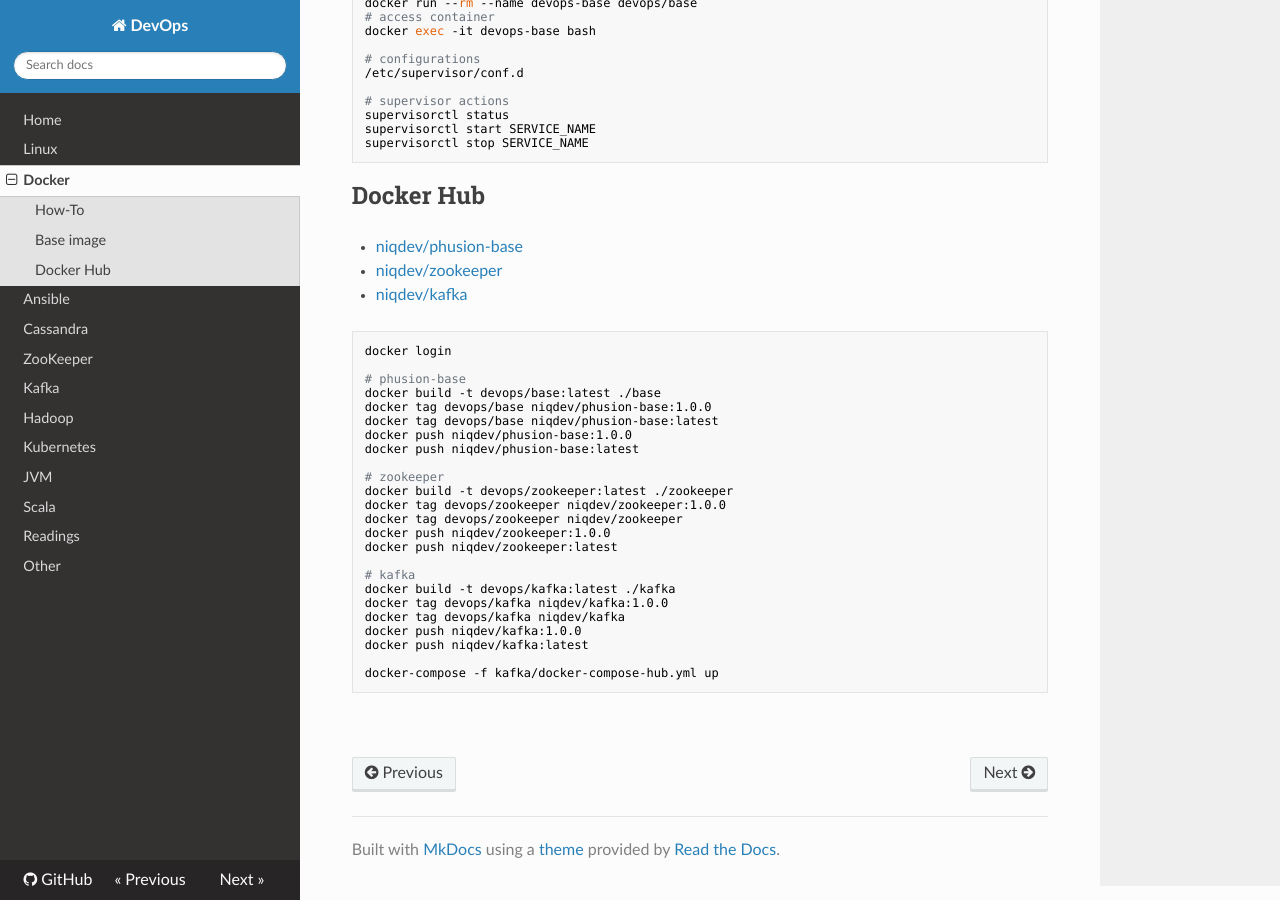
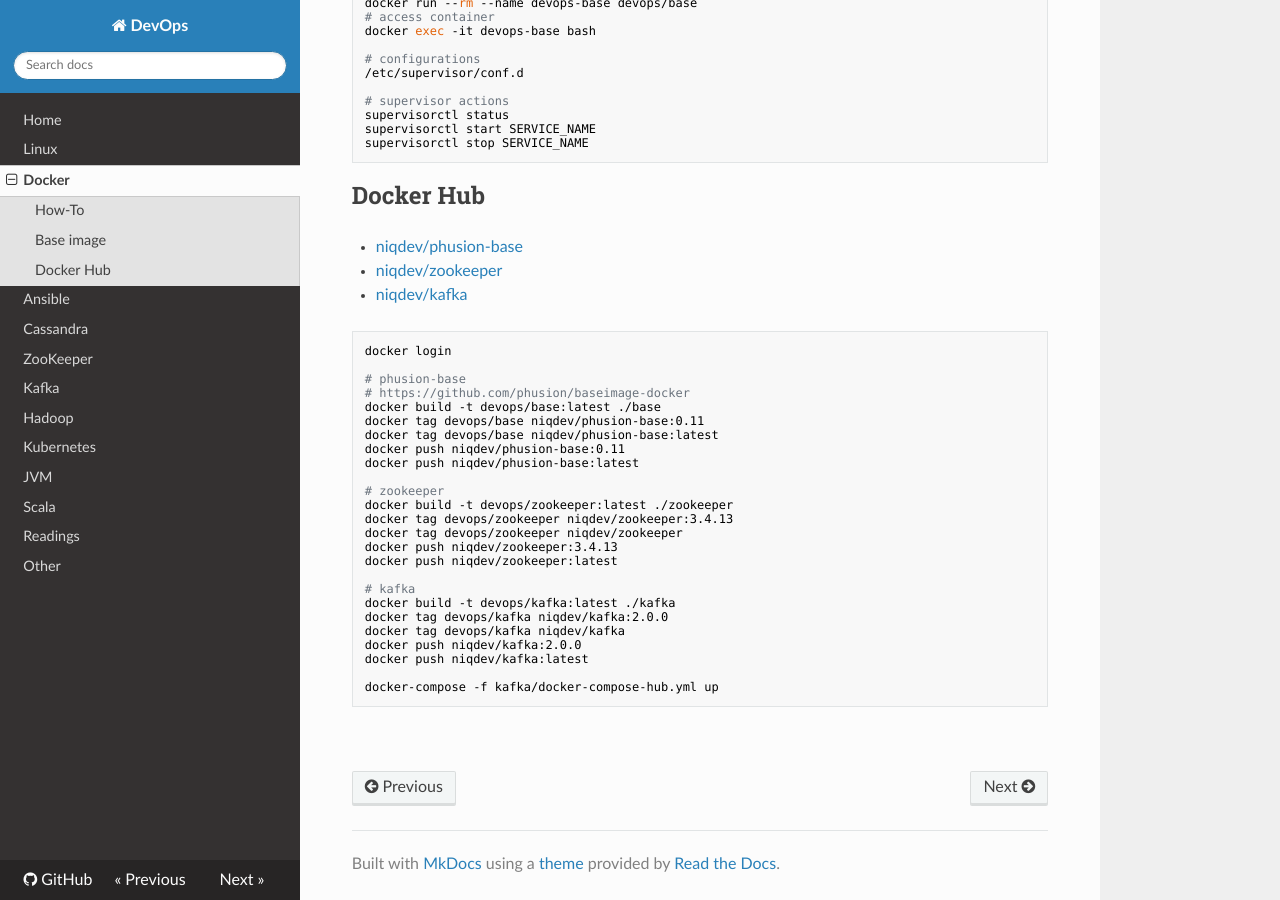
Before and after one commit to niqdev/devops, an MkDocs documentation site: the page built from docs/docker.md, in a window 1280 px wide and 900 px high, scrolled down 2262 px. Built offline with MkDocs 1.6.1, drawn with Linux system fonts in a browser that asks for light colours; nearby versions of some CDN libraries; old or Windows-style settings are respelled for this version of MkDocs.

Commit message:
update docker images

```diff
--- a/docs/docker.md
+++ b/docs/docker.md
@@ -152,24 +152,25 @@ supervisorctl stop SERVICE_NAME
 docker login
 
 # phusion-base
+# https://github.com/phusion/baseimage-docker
 docker build -t devops/base:latest ./base
-docker tag devops/base niqdev/phusion-base:1.0.0
+docker tag devops/base niqdev/phusion-base:0.11
 docker tag devops/base niqdev/phusion-base:latest
-docker push niqdev/phusion-base:1.0.0
+docker push niqdev/phusion-base:0.11
 docker push niqdev/phusion-base:latest
 
 # zookeeper
 docker build -t devops/zookeeper:latest ./zookeeper
-docker tag devops/zookeeper niqdev/zookeeper:1.0.0
+docker tag devops/zookeeper niqdev/zookeeper:3.4.13
 docker tag devops/zookeeper niqdev/zookeeper
-docker push niqdev/zookeeper:1.0.0
+docker push niqdev/zookeeper:3.4.13
 docker push niqdev/zookeeper:latest
 
 # kafka
 docker build -t devops/kafka:latest ./kafka
-docker tag devops/kafka niqdev/kafka:1.0.0
+docker tag devops/kafka niqdev/kafka:2.0.0
 docker tag devops/kafka niqdev/kafka
-docker push niqdev/kafka:1.0.0
+docker push niqdev/kafka:2.0.0
 docker push niqdev/kafka:latest
 
 docker-compose -f kafka/docker-compose-hub.yml up
```
Also changed, not shown: 2 other files.
